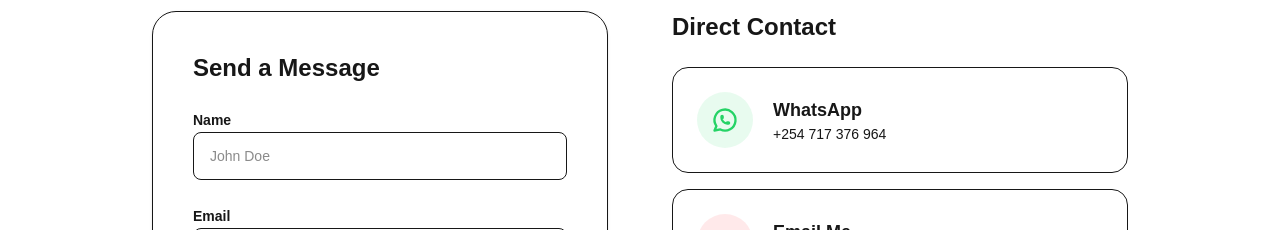
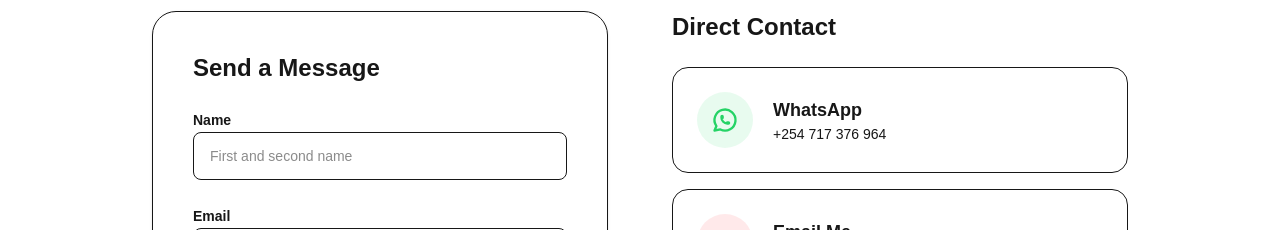
Before and after one commit to Danieltish/danielmutinda.com, a Next.js app: page / in a window 1280 px wide. Shown: the part 6760-6990 px from the top of the page. Built offline with nearby package versions, Linux system fonts and the light colour scheme.

Commit message:
Update contact name placeholder text

```diff
--- a/src/components/ContactSection.tsx
+++ b/src/components/ContactSection.tsx
@@ -27,7 +27,7 @@ export default function ContactSection() {
           <form onSubmit={handleSubmit} className="space-y-6">
             <div className="space-y-2">
               <label htmlFor="name" className="text-sm font-semibold">Name</label>
-              <input type="text" id="name" name="name" required className="flex h-12 w-full rounded-lg border border-input bg-background/50 px-4 py-2 text-sm ring-offset-background placeholder:text-muted-foreground focus-visible:outline-none focus-visible:ring-2 focus-visible:ring-ring focus-visible:ring-offset-2 transition-colors" placeholder="John Doe" />
+              <input type="text" id="name" name="name" required className="flex h-12 w-full rounded-lg border border-input bg-background/50 px-4 py-2 text-sm ring-offset-background placeholder:text-muted-foreground focus-visible:outline-none focus-visible:ring-2 focus-visible:ring-ring focus-visible:ring-offset-2 transition-colors" placeholder="First and second name" />
             </div>
             <div className="space-y-2">
               <label htmlFor="email" className="text-sm font-semibold">Email</label>
```
